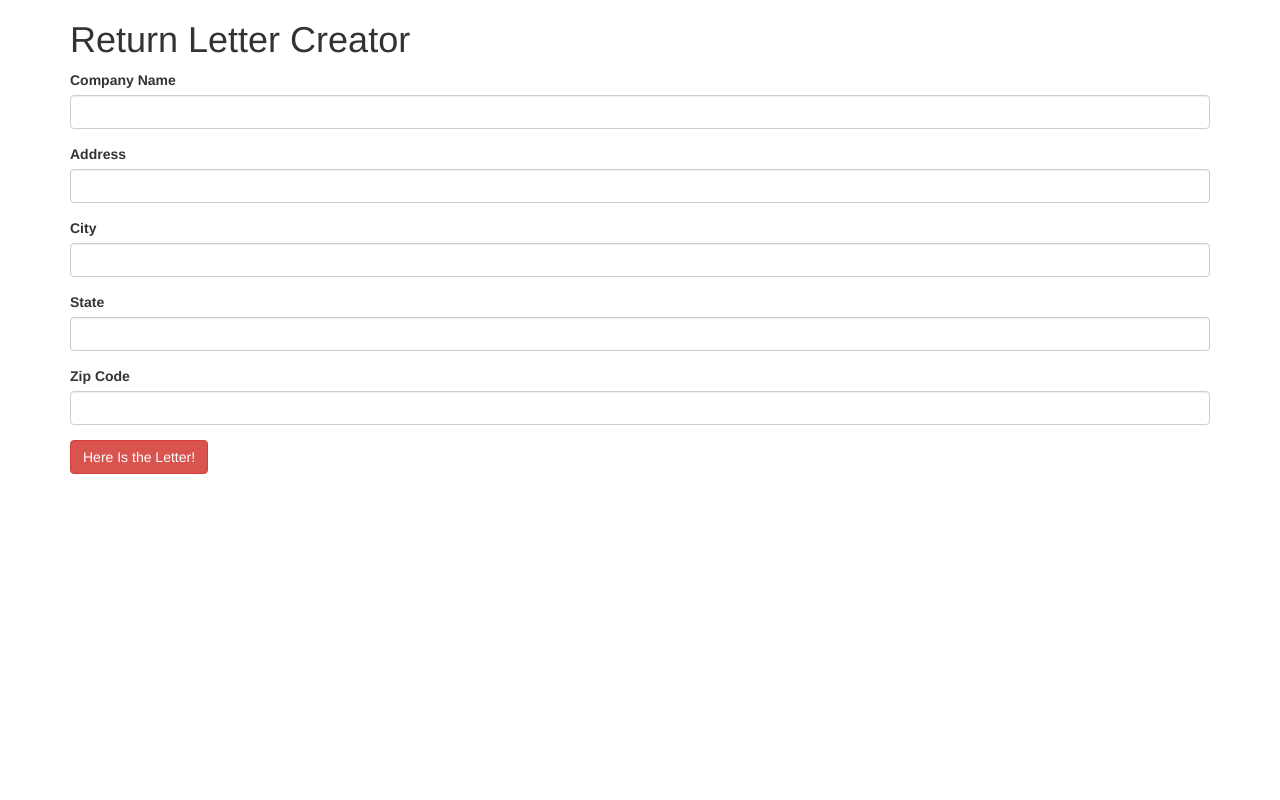
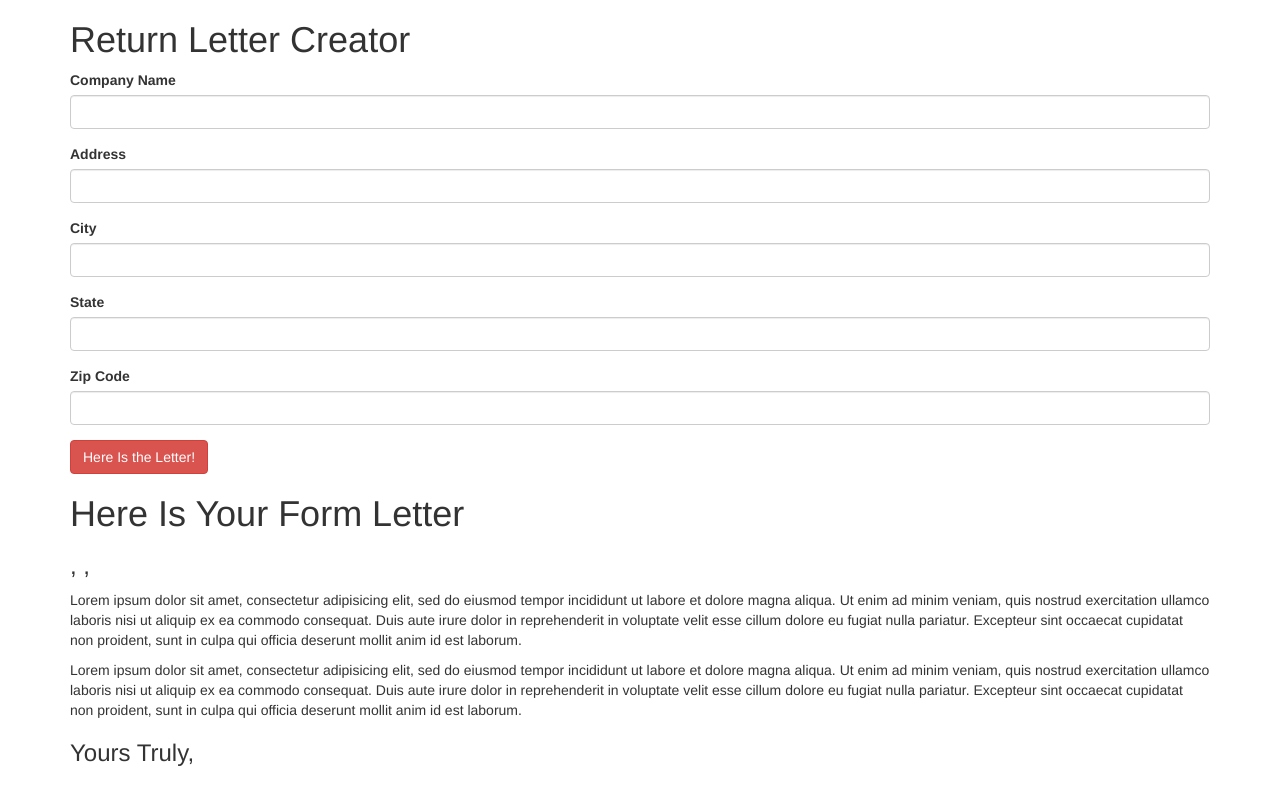
Before and after one commit to LolaBurns/letterCreator, a plain HTML site: page index.html in a window 1280 px wide. Drawn offline with Linux system fonts and the light colour scheme.

Commit message:
Add return letter output

```diff
--- a/index.html
+++ b/index.html
@@ -37,5 +37,17 @@
 
         </form>
       </div>
+
+      <div id=letter>
+        <h1>Here Is Your Form Letter</h1>
+        <h3><span class="company"></span></h3>
+        <h3><span class="address"></span></h3>
+        <h3><span class="city"></span>, <span class="state"></span>, <span class="zip"></span></h3>
+        <p>Lorem ipsum dolor sit amet, consectetur adipisicing elit, sed do eiusmod tempor incididunt ut labore et dolore magna aliqua. Ut enim ad minim veniam, quis nostrud exercitation ullamco laboris nisi ut aliquip ex ea commodo consequat. Duis aute irure dolor in reprehenderit in voluptate velit esse cillum dolore eu fugiat nulla pariatur. Excepteur sint occaecat cupidatat non proident, sunt in culpa qui officia deserunt mollit anim id est laborum.</p>
+        <p>Lorem ipsum dolor sit amet, consectetur adipisicing elit, sed do eiusmod tempor incididunt ut labore et dolore magna aliqua. Ut enim ad minim veniam, quis nostrud exercitation ullamco laboris nisi ut aliquip ex ea commodo consequat. Duis aute irure dolor in reprehenderit in voluptate velit esse cillum dolore eu fugiat nulla pariatur. Excepteur sint occaecat cupidatat non proident, sunt in culpa qui officia deserunt mollit anim id est laborum.</p>
+        <h3>Yours Truly,</h3>
+        <h3> <span class="company"></span></h3>
+      </div>
+
     </div>
   </body>
```
